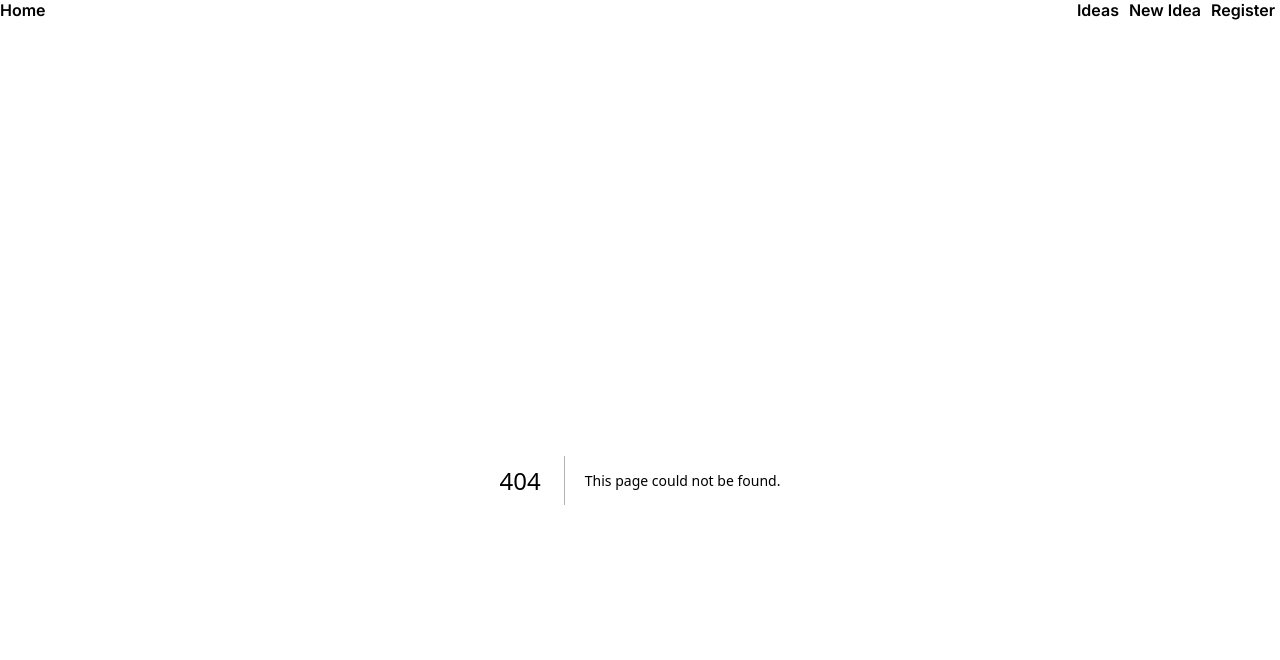
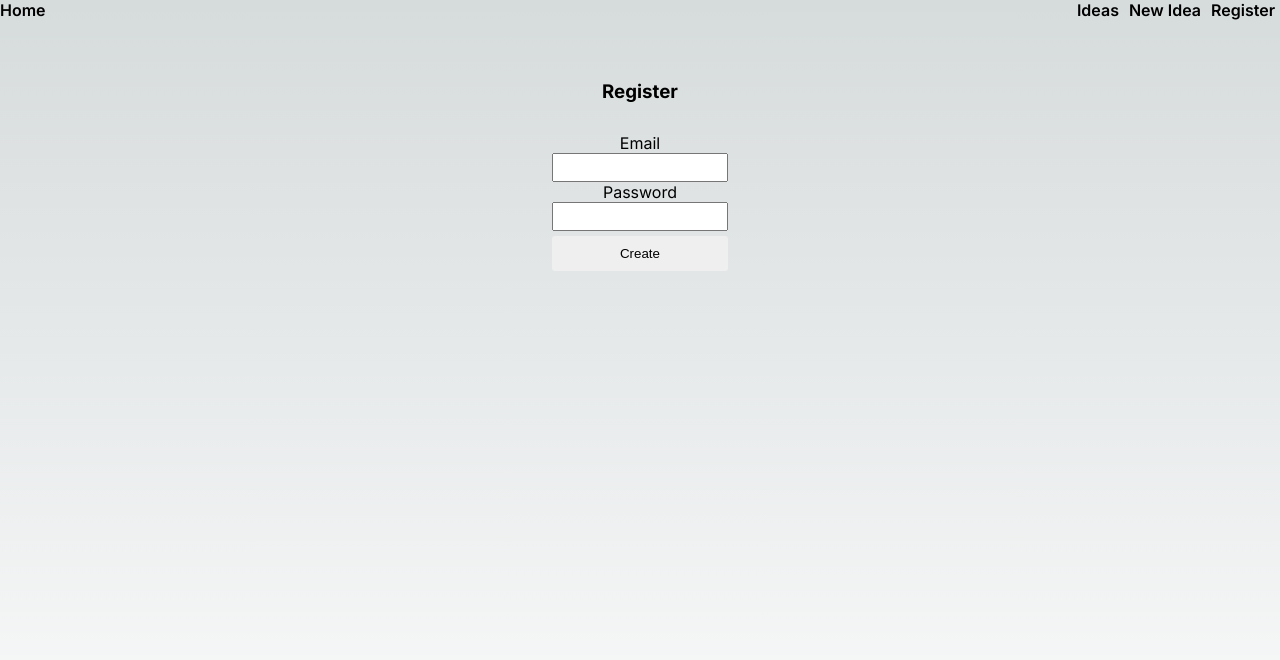
Before and after one commit to Pakibenji/nextideas, a Next.js app: page /register in a window 1280 px wide. Before the commit this address had no page. Shown: the top 660 px of the page. Built offline with nearby package versions, Linux system fonts and the light colour scheme.

Commit message:
firebase done

```diff
--- a/app/components/Form.jsx
+++ b/app/components/Form.jsx
@@ -14,7 +14,7 @@ export default function Form({ formTitle }) {
       title: ideaTitle,
       description: ideaDescription,
     };
-    const option = {
+    const options = {
       method: "POST",
       headers: {
         "Content-Type": "application/json",
@@ -22,7 +22,7 @@ export default function Form({ formTitle }) {
       body: JSON.stringify(data),
     };
 
-    const response = await fetch(URL, option);
+    const response = await fetch(URL, options);
     const result = await response.json()
     console.log({ resultFromClient: result });
     return result;
--- /dev/null
+++ b/app/components/RegisterForm.jsx
@@ -0,0 +1,54 @@
+"use client";
+
+import { useState } from "react";
+
+async function registerUser(data) {
+  const URL = "http://localhost:3000/api/auth";
+  const options = {
+    method: "POST",
+    headers: {
+      "Content-Type": "application/json",
+    },
+    body: JSON.stringify(data),
+  };
+  const response = await fetch(URL, options)
+  return response;
+}
+
+export default function RegisterForm() {
+  const [email, setEmail] = useState("");
+  const [password, setPassword] = useState("");
+  const [message, setMessage] = useState("");
+
+  async function handleSubmit(e) {
+    e.preventDefault();
+    const response = await registerUser({ email, password, task: "register" });
+    const responseJson = response.json();
+    console.log({ responseFromForm: responseJson });
+    if (responseJson.status === 200) {
+      setEmail("");
+      setPassword("");
+      setMessage(`${responseJson.message}`);
+      setTimeout(() => {
+        setMessage("");
+      }, 2000);
+    } else {
+      setMessage("something went wrong");
+    }
+  }
+
+  return (
+    <>
+    <div className="form-container">
+        <form className="form" onSubmit={handleSubmit}>
+            <label htmlFor="email">Email</label>
+            <input type="text" id="email" value={email} onInput={e => setEmail(e.target.value)} />
+
+            <label htmlFor="password" >Password</label>
+            <input type="password" id="password" value={password} onInput={e => setPassword(e.target.value)} />
+            <input type="submit"  value="Create" className="btn"/>
+        </form>
+    </div>
+    </>
+  )
+}
--- a/app/newidea/page.jsx
+++ b/app/newidea/page.jsx
@@ -2,10 +2,6 @@ import Form from "../components/Form";
 
 export default function NewIdea() {
 
-     async function addIdea(title, description) {
-         'use server';
-         console.log({title, description});
-     }
     return (
         <main className="main">
             <h3>New Idea</h3>
--- /dev/null
+++ b/app/register/page.jsx
@@ -0,0 +1,10 @@
+import RegisterForm from "../components/RegisterForm";
+
+export default function Register() {
+  return (
+    <main className="main">
+      <h3>Register</h3>
+      <RegisterForm />
+    </main>
+  );
+}
--- a/package.json
+++ b/package.json
@@ -9,6 +9,7 @@
     "lint": "next lint"
   },
   "dependencies": {
+    "firebase": "^10.1.0",
     "next": "13.4.13",
     "react": "18.2.0",
     "react-dom": "18.2.0"
```
Also changed, not shown: app/api/auth/firebase-config.js (added, +18 -0 lines), app/api/auth/route.js (added, +28 -0 lines), 2 other files (tests, documents, lock files or other folders).
